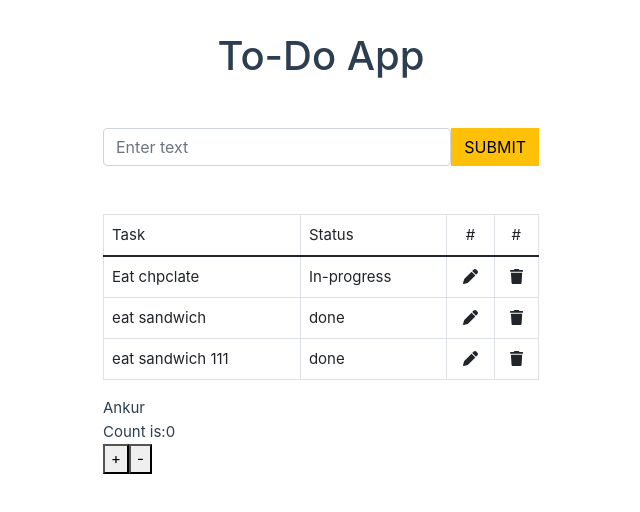
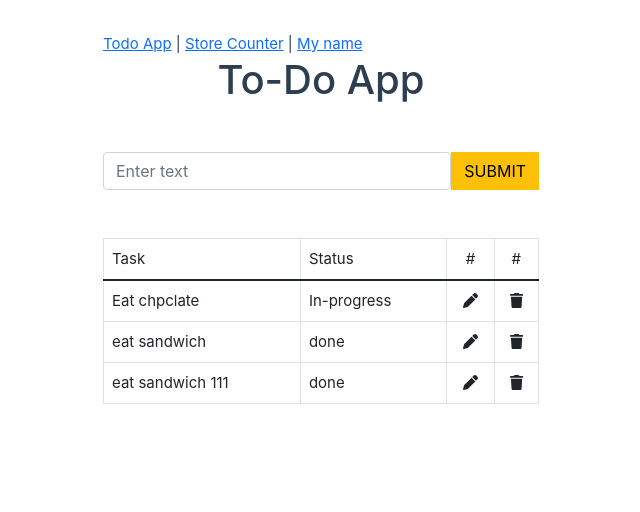
Before and after one commit to Ankurraj001/first-project, a Vue app: page / in a window 1280 px wide. Shown: the top 512 px of the page, without its empty margins (319-959 px from the left). Built offline with nearby package versions, Linux system fonts and the light colour scheme.

Commit message:
store upgradation

```diff
--- a/src/App.vue
+++ b/src/App.vue
@@ -3,13 +3,33 @@ import 'bootstrap/dist/css/bootstrap.min.css'
 import '@fortawesome/fontawesome-free/css/all.css'
 import '@fortawesome/fontawesome-free/js/all.js'
 import Todo from './components/Todo.vue';
-import Mini from './components/Mini.vue'
+import Mini from './components/Mini.vue';
+import NotFound from './components/NotFound.vue';
+import { ref, computed } from 'vue'
+const routes = {
+  '/': Todo,
+  '/about': Mini
+}
+const currentPath = ref(window.location.hash)
+
+window.addEventListener('hashchange', () => {
+  currentPath.value = window.location.hash
+})
+
+const currentView = computed(() => {
+  return routes[currentPath.value.slice(1) || '/'] || NotFound
+})
+
 </script>
 
 <template>
   <div class="">
-    <Todo />
-    <Mini />
+    <a href="#/">Todo App</a> |
+  <a href="#/about">Store Counter</a> |
+  <a href="#/non-existent-path">My name</a>
+  <component :is="currentView" />
+    <!-- <Todo />
+    <Mini /> -->
   </div>
 </template>
 
--- a/src/components/Mini.vue
+++ b/src/components/Mini.vue
@@ -17,6 +17,7 @@ import { useCounterStore } from '@/store/counter'
 <div>Count is:{{counter.count}}</div>
 <button @click="counter.increment">+</button>
 <button @click="counter.decrement">-</button>
+<button @click="counter.sayHello">Say Hello</button>
 </template>
 
 <style>
--- /dev/null
+++ b/src/components/NotFound.vue
@@ -0,0 +1,12 @@
+<script setup>
+// import {ref} from 'vue'
+    const name="Ankur";
+</script>
+
+<template>
+<div>{{name}}</div>
+</template>
+
+<style>
+
+</style>
--- a/src/store/counter.js
+++ b/src/store/counter.js
@@ -11,7 +11,10 @@ export const useCounterStore = defineStore('counter', {
       this.count++
     },
     decrement() {
-        this.count++
+        this.count--
       },
+    sayHello() {
+      console.log('hello');
+    }
   },
 })
```
